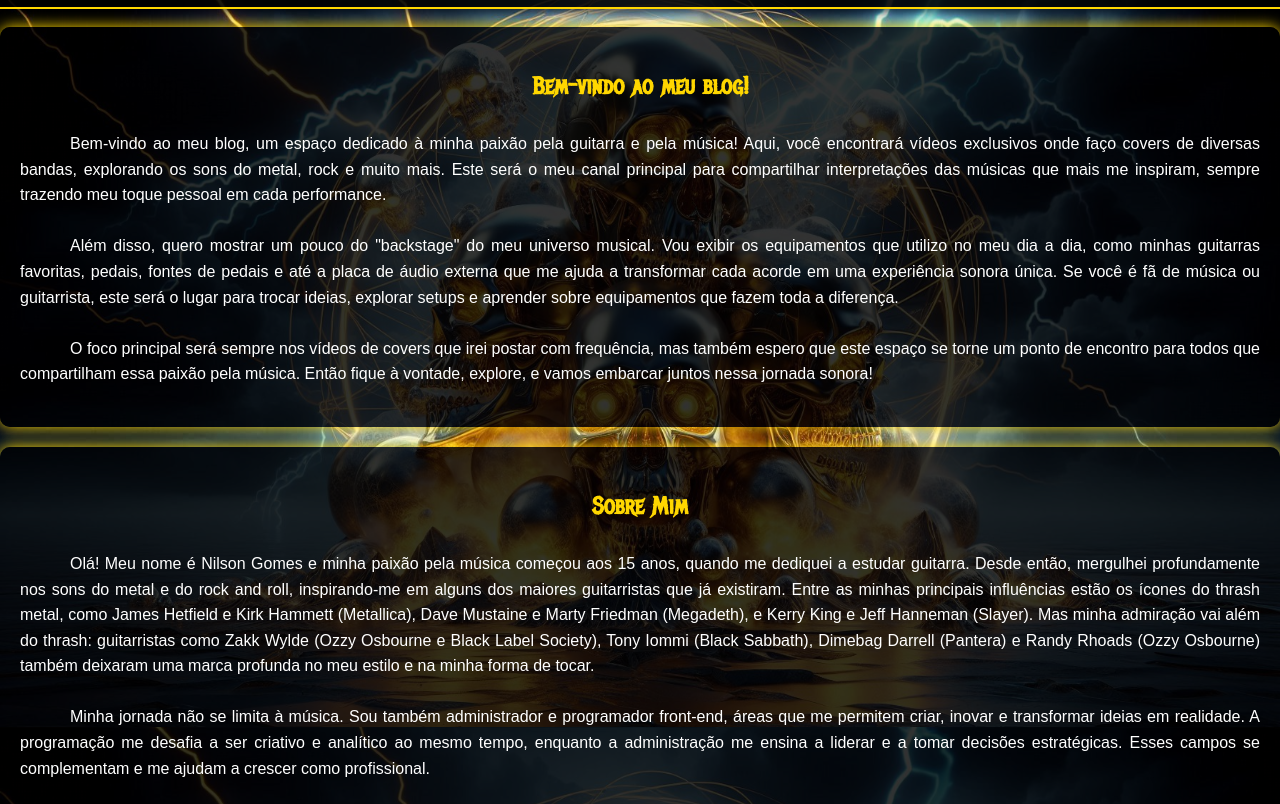
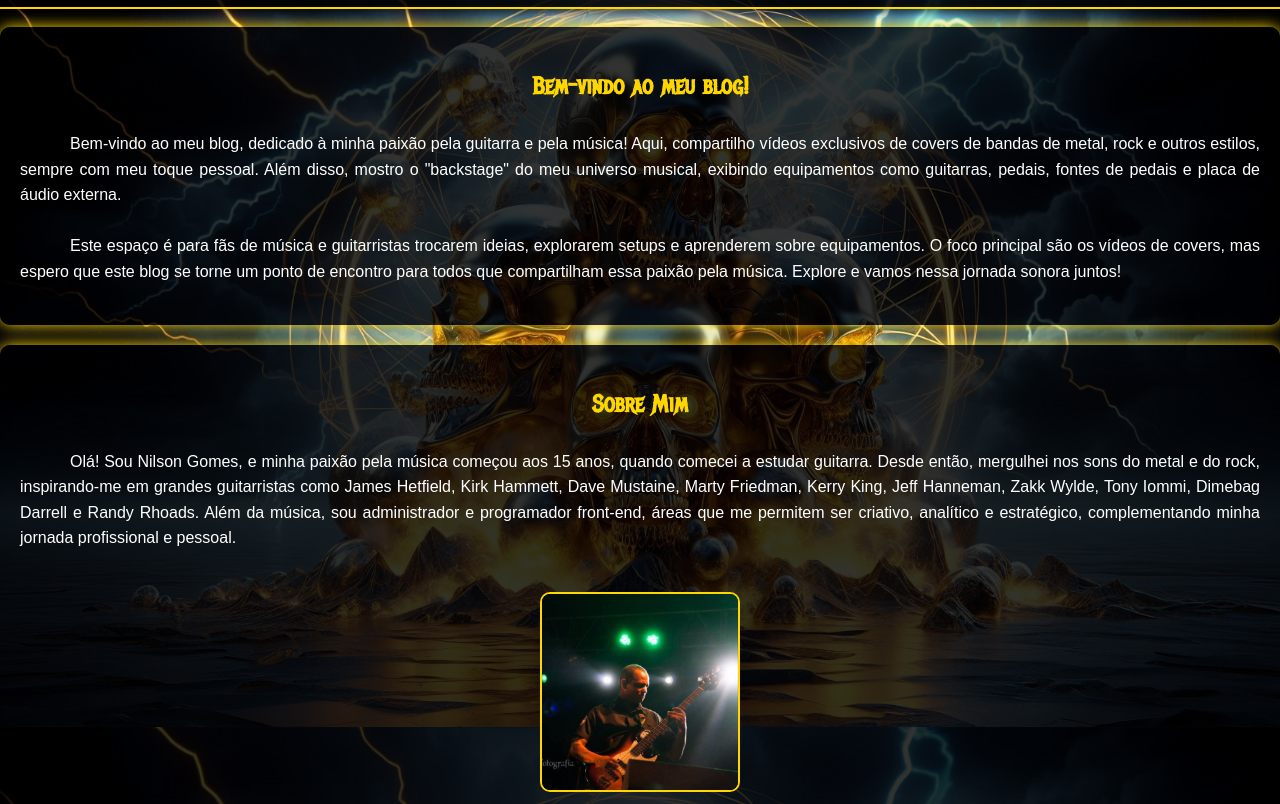
Before and after one commit to nilsong87/Meu-Blog, a plain HTML site: page index.html in a window 1280 px wide. Shown: the part 73-877 px from the top of the page. Drawn offline with Linux system fonts and the light colour scheme.

Commit message:
Restruturação da pagina 03

```diff
--- a/index.html
+++ b/index.html
@@ -30,44 +30,27 @@
     <section id="home" class="home">
         <h2>Bem-vindo ao meu blog!</h2>
         <br>
-        <p> Bem-vindo ao meu blog, um espaço dedicado à minha paixão pela guitarra e pela música! Aqui, você encontrará
-            vídeos exclusivos onde faço covers de diversas bandas, explorando os sons do metal, rock e muito mais. Este
-            será o meu canal principal para compartilhar interpretações das músicas que mais me inspiram, sempre
-            trazendo meu toque pessoal em cada performance.</p>
-<br><p>
-            Além disso, quero mostrar um pouco do "backstage" do meu universo musical. Vou exibir os equipamentos que
-            utilizo no meu dia a dia, como minhas guitarras favoritas, pedais, fontes de pedais e até a placa de áudio
-            externa que me ajuda a transformar cada acorde em uma experiência sonora única. Se você é fã de música ou
-            guitarrista, este será o lugar para trocar ideias, explorar setups e aprender sobre equipamentos que fazem
-            toda a diferença.</p>
-<br><p>
-            O foco principal será sempre nos vídeos de covers que irei postar com frequência, mas também espero que este
-            espaço se torne um ponto de encontro para todos que compartilham essa paixão pela música. Então fique à
-            vontade, explore, e vamos embarcar juntos nessa jornada sonora!</p>
+        <p> Bem-vindo ao meu blog, dedicado à minha paixão pela guitarra e pela música! Aqui, compartilho vídeos
+            exclusivos de covers de bandas de metal, rock e outros estilos, sempre com meu toque pessoal. Além disso,
+            mostro o "backstage" do meu universo musical, exibindo equipamentos como guitarras, pedais, fontes de pedais
+            e placa de áudio externa.</p>
+        <br>
+        <p>
+            Este espaço é para fãs de música e guitarristas trocarem ideias, explorarem setups e aprenderem sobre
+            equipamentos. O foco principal são os vídeos de covers, mas espero que este blog se torne um ponto de
+            encontro para todos que compartilham essa paixão pela música. Explore e vamos nessa jornada sonora juntos!
+        </p>
+
     </section>
 
     <section id="sobre" class="sobre">
         <h2>Sobre Mim</h2>
         <br>
-        <p>   Olá! Meu nome é Nilson Gomes e minha paixão pela música começou aos 15 anos, quando me dediquei a estudar
-            guitarra. Desde então, mergulhei profundamente nos sons do metal e do rock and roll, inspirando-me em alguns
-            dos maiores guitarristas que já existiram. Entre as minhas principais influências estão os ícones do thrash
-            metal, como James Hetfield e Kirk Hammett (Metallica), Dave Mustaine e Marty Friedman (Megadeth), e Kerry
-            King e Jeff Hanneman (Slayer). Mas minha admiração vai além do thrash: guitarristas como Zakk Wylde (Ozzy
-            Osbourne e Black Label Society), Tony Iommi (Black Sabbath), Dimebag Darrell (Pantera) e Randy Rhoads (Ozzy
-            Osbourne) também deixaram uma marca profunda no meu estilo e na minha forma de tocar.</p>
-<br>
-<p>
-               Minha jornada não se limita à música. Sou também administrador e programador front-end, áreas que me
-            permitem criar, inovar e transformar ideias em realidade. A programação me desafia a ser criativo e
-            analítico ao mesmo tempo, enquanto a administração me ensina a liderar e a tomar decisões estratégicas.
-            Esses campos se complementam e me ajudam a crescer como profissional.</p>
-
-<br><p>
-               Além disso, estou sempre em busca de evoluir como ser humano. Acredito no aprendizado contínuo e no poder de
-            nos reinventarmos a cada dia. Seja aprimorando minhas habilidades na guitarra, criando projetos no mundo
-            digital ou simplesmente aprendendo algo novo, meu objetivo é sempre dar o melhor de mim e inspirar
-            aqueles ao meu redor.</p>
+        <p> Olá! Sou Nilson Gomes, e minha paixão pela música começou aos 15 anos, quando comecei a estudar guitarra.
+            Desde então, mergulhei nos sons do metal e do rock, inspirando-me em grandes guitarristas como James
+            Hetfield, Kirk Hammett, Dave Mustaine, Marty Friedman, Kerry King, Jeff Hanneman, Zakk Wylde, Tony Iommi,
+            Dimebag Darrell e Randy Rhoads. Além da música, sou administrador e programador front-end, áreas que me
+            permitem ser criativo, analítico e estratégico, complementando minha jornada profissional e pessoal.</p>
         <br>
         <div class="foto-container1">
             <img src="img/nilson gomes.png" alt="Foto do Guitarrista" class="foto">
--- a/styles.css
+++ b/styles.css
@@ -164,8 +164,7 @@ h2 {
   color: #ffffff;
   text-decoration: none;
   font-weight: bold;
-  text-decoration: none;
-
+  margin-left: -50px;
   border-radius: 5px;
   transition: all 0.3s;
 }
```
Lines whose indentation alone changed are shown as unchanged.
